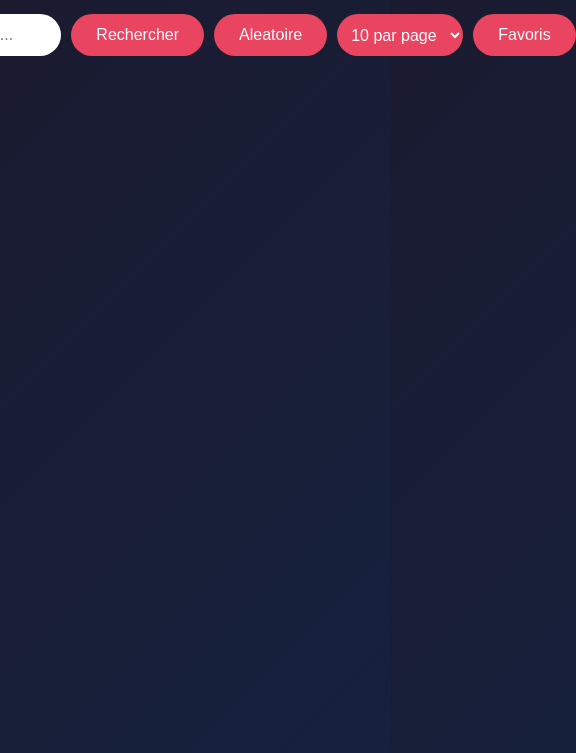
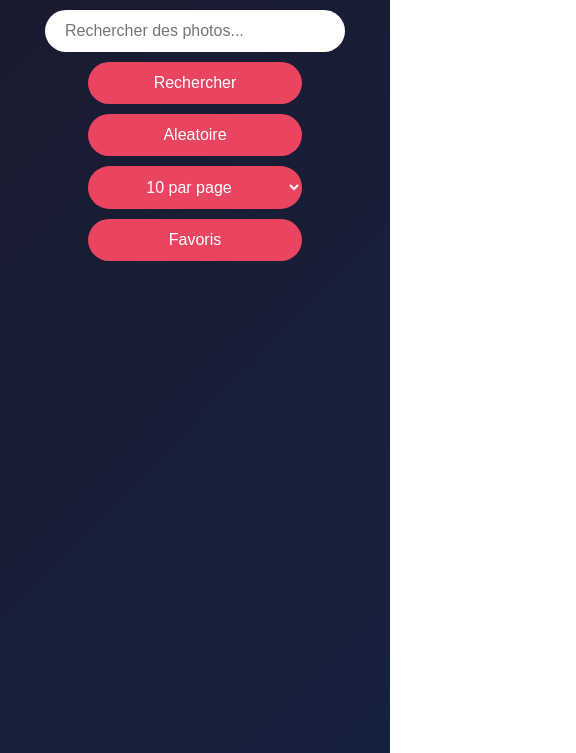
Before and after one commit to Habo1000/projet1, a website built with Vite: page index.html in a window 390 px wide. Shown: the part 91-844 px from the top of the page, 576 px wide, since content can reach past the window. Built offline with nearby package versions, Linux system fonts and the light colour scheme.

Commit message:
Responsive

```diff
--- a/src/js/main.js
+++ b/src/js/main.js
@@ -1,4 +1,3 @@
-// import "../styles/style.css";
 import {
   handleSearch,
   randSrch,
--- a/src/styles/style.css
+++ b/src/styles/style.css
@@ -8,10 +8,11 @@ body {
   font-family: "Segoe UI", Tahoma, sans-serif;
   background: linear-gradient(135deg, #1a1a2e 0%, #16213e 100%);
   min-height: 100vh;
-  padding: 20px;
 }
 
 .container {
+  width: 100%;
+  padding: 1rem;
   max-width: 1200px;
   margin: 0 auto;
 }
@@ -25,8 +26,13 @@ h1 {
 
 .search-box {
   display: flex;
+  @media (max-width: 600px) {
+    flex-direction: column;
+    align-items: center;
+  }
   justify-content: center;
   gap: 10px;
+
   margin-bottom: 30px;
 }
 
@@ -46,19 +52,23 @@ h1 {
 #trashButton {
   padding: 12px 25px;
   font-size: 1rem;
+  text-align: center;
   background: #e94560;
   color: white;
   border: none;
   border-radius: 25px;
   cursor: pointer;
+  @media (max-width: 700px) {
+    width: 60%;
+  }
   transition:
     transform 0.2s,
     background 0.2s;
 }
 
-#perPage {
+/* #perPage {
   padding: 0 10px;
-}
+} */
 
 #searchBtn:hover,
 #randBtn:hover {
```
